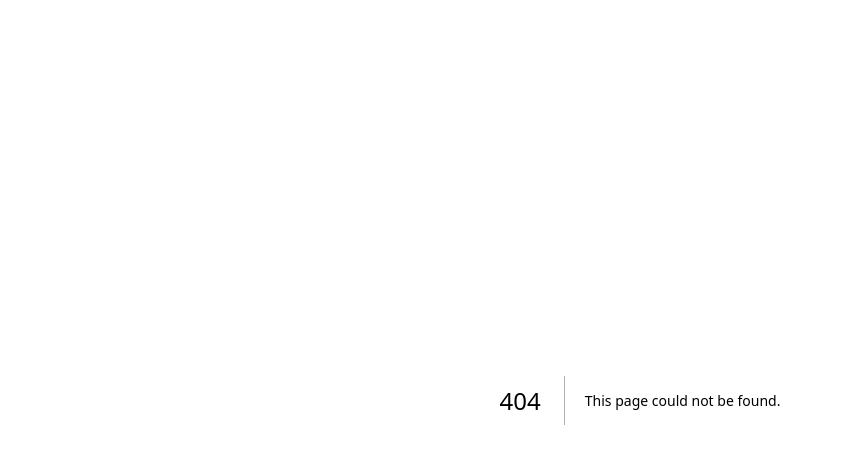
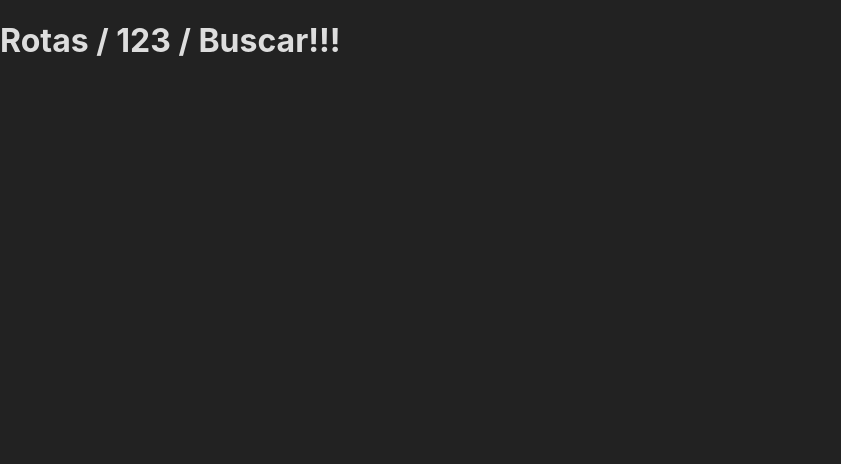
Before and after one commit to LeticiaLopess/next-basico, a Next.js app: page /rotas/123/buscar in a window 1280 px wide. Before the commit this address had no page. Shown: the top 464 px of the page, without its empty margins (0-841 px from the left). Built offline with nearby package versions, Linux system fonts and the light colour scheme.

Commit message:
rotas dinâmicas

```diff
--- /dev/null
+++ b/src/pages/rotas/[codigo]/buscar.jsx
@@ -0,0 +1,12 @@
+import { useRouter } from 'next/router'
+
+export default function buscar() {
+    const router = useRouter()
+    const codigo = router.query.codigo
+
+    return (
+        <div>
+            <h1>Rotas / {codigo} / Buscar!!!</h1>
+        </div>
+    )
+}
```
Also changed, not shown: src/pages/rotas/[codigo]/[nome].jsx (added, +13 -0 lines).
